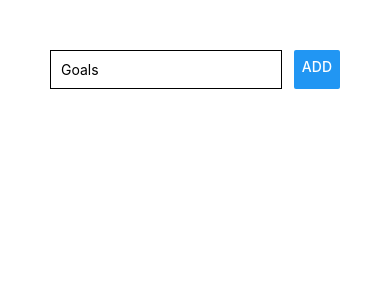
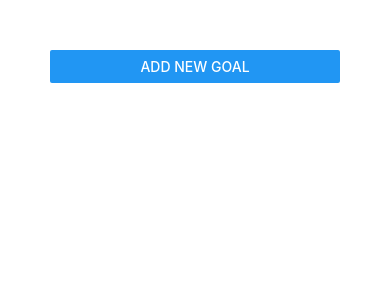
Before and after one commit to Yu2784/RN-ToDo, a React Native app: screen / in a window 390 px wide. Shown: the top 300 px of the page. Built offline with nearby package versions, Linux system fonts and the light colour scheme.

Commit message:
Add Functions
Add Add and Cancel Button and responses

```diff
--- a/App.js
+++ b/App.js
@@ -1,24 +1,21 @@
 import { StatusBar } from "expo-status-bar";
 import React, { useState } from "react";
-import {
-  StyleSheet,
-  Text,
-  View,
-  TextInput,
-  Button,
-  FlatList,
-} from "react-native";
+import { StyleSheet, View, Button, FlatList } from "react-native";
 import GoalItem from "./components/GoalItem";
 import GoalInput from "./components/GoalInput";
 
 export default function App() {
   const [savedGoals, setSavedGoals] = useState([]);
+  const [isAddMode, setIsAddMode] = useState(false);
 
   const addGoalHandler = (goalItem) => {
-    setSavedGoals((currentGoals) => [
-      ...currentGoals,
-      { id: Math.random().toString(), value: goalItem },
-    ]);
+    if (goalItem != "") {
+      setSavedGoals((currentGoals) => [
+        ...currentGoals,
+        { id: Math.random().toString(), value: goalItem },
+      ]);
+      setIsAddMode(false);
+    }
   };
 
   const removeGoalHandler = (goalid) => {
@@ -27,9 +24,18 @@ export default function App() {
     });
   };
 
+  const cancelAddGoalHandler = () => {
+    setIsAddMode(false);
+  };
+
   return (
     <View style={styles.screen}>
-      <GoalInput onAddGoal={addGoalHandler} />
+      <Button title="Add New Goal" onPress={() => setIsAddMode(true)} />
+      <GoalInput
+        visible={isAddMode}
+        onAddGoal={addGoalHandler}
+        onCancelGoal={cancelAddGoalHandler}
+      />
       <FlatList
         keyExtractor={(item, index) => item.id}
         data={savedGoals}
--- a/components/GoalInput.js
+++ b/components/GoalInput.js
@@ -1,5 +1,5 @@
 import React, { useState } from "react";
-import { View, Text, StyleSheet, TextInput, Button } from "react-native";
+import { View, Text, StyleSheet, TextInput, Button, Modal } from "react-native";
 
 const GoalInput = (props) => {
   const [enteredGoal, setEnteredGoal] = useState("");
@@ -8,7 +8,13 @@ const GoalInput = (props) => {
     setEnteredGoal(enteredText);
   };
 
+  const addGoalHandler = () => {
+    props.onAddGoal(enteredGoal);
+    setEnteredGoal("");
+  };
+
   return (
+    <Modal visible={props.visible} animationType="slide">
       <View style={styles.container}>
         <TextInput
           placeholder="Goals"
@@ -16,8 +22,16 @@ const GoalInput = (props) => {
           onChangeText={goalInputHandler}
           value={enteredGoal}
         />
-      <Button title="Add" onPress={() => props.onAddGoal(enteredGoal)} />
+        <View style={styles.buttonContainer}>
+          <View style={styles.button}>
+            <Button title="Cancel" color="red" onPress={props.onCancelGoal} />
           </View>
+          <View style={styles.button}>
+            <Button title="Add" onPress={addGoalHandler} />
+          </View>
+        </View>
+      </View>
+    </Modal>
   );
 };
 
@@ -25,13 +39,23 @@ export default GoalInput;
 
 const styles = StyleSheet.create({
   container: {
-    flexDirection: "row",
-    justifyContent: "space-between",
+    flex: 1,
+    justifyContent: "center",
+    alignItems: "center",
   },
   input: {
     borderColor: "black",
     borderWidth: 1,
     padding: 10,
+    marginBottom: 10,
     width: "80%",
   },
+  buttonContainer: {
+    flexDirection: "row",
+    justifyContent: "space-around",
+    width: "70%",
+  },
+  button: {
+    width: "40%",
+  },
 });
```
Lines whose indentation alone changed are shown as unchanged.
